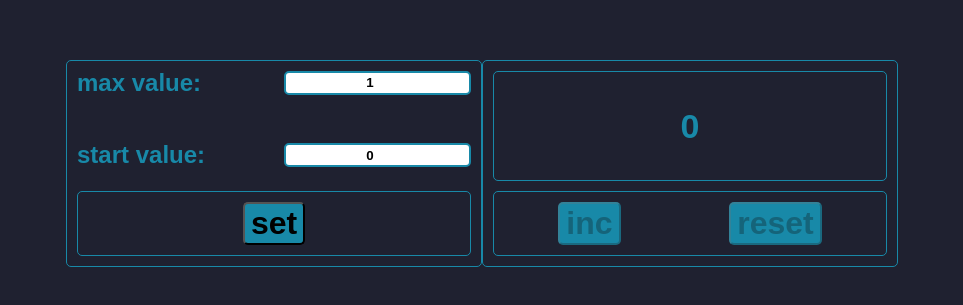
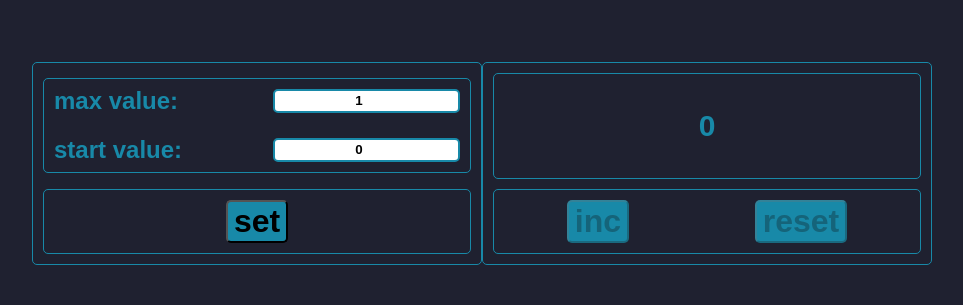
Before and after one commit to PizzerSpring/BlackCounter, a React (Vite) app: page / in a window 1280 px wide. Shown: the part 237-542 px from the top of the page, without its empty margins (158-1121 px from the left). Built offline with nearby package versions, Linux system fonts and the light colour scheme.

Commit message:
Fix styles for CounterSettings.tsx and CounterOutput.tsx

```diff
--- a/src/Counter.module.css
+++ b/src/Counter.module.css
@@ -21,15 +21,17 @@
     display: flex;
     flex-direction: column;
     justify-content: space-between;
-    flex: 0 0 48%;
-    min-width: 416px;
+    width: 450px;
 }
 
 .resultContainer {
     border: 1px solid #1889a8;
     border-radius: 5px;
-    flex: 0 0 48%;
-    min-width: 416px;
+    width: 450px;
+}
+
+.inputsContainer {
+    margin-top: 5px;
 }
 
 .outerP {
@@ -52,7 +54,7 @@
 
 .count {
     font-family: Arial, sans-serif;
-    font-size: 34px;
+    font-size: 30px;
     font-weight: bold;
     color: #1889a8;
     white-space: nowrap;
@@ -77,11 +79,6 @@
 .minContainer {
     display: flex;
     justify-content: space-between;
-}
-
-
-.valContainer {
-    margin-bottom: 20px;
 }
 
 .counterPad {
@@ -113,6 +110,5 @@
 }
 
 .activeSize {
-    font-size: 24px;
-    white-space: nowrap;
+    /*font-size: 30px;*/
 }
--- a/src/components/CounterSettings.tsx
+++ b/src/components/CounterSettings.tsx
@@ -13,7 +13,15 @@ type CounterSettingsType = {
     disSet: boolean
 }
 
-export const CounterSettings = ({setValue, startValue, setStartValue, maxValue, setMaxValue, error, disSet}: CounterSettingsType) => {
+export const CounterSettings = ({
+                                    setValue,
+                                    startValue,
+                                    setStartValue,
+                                    maxValue,
+                                    setMaxValue,
+                                    error,
+                                    disSet
+                                }: CounterSettingsType) => {
 
     const isCheckedSet = !!error || maxValue === 0 || disSet;
 
@@ -29,6 +37,7 @@ export const CounterSettings = ({setValue, startValue, setStartValue, maxValue,
 
     return (
         <div className={`${style.settingsContainer} ${style.outerP}`}>
+            <div className={`${style.borderCounter} ${style.outerP} ${style.inputsContainer}`}>
                 <div className={style.maxContainer}>
                     <span className={style.val}>{'max value:'}</span>
                     <Input className={style.field} callback={onChangeMaxValueHandler} value={maxValue}/>
@@ -37,6 +46,7 @@ export const CounterSettings = ({setValue, startValue, setStartValue, maxValue,
                     <span className={style.val}>{'start value:'}</span>
                     <Input className={style.field} callback={onChangeMinValueHandler} value={startValue}/>
                 </div>
+            </div>
             <div className={`${style.borderCounter} ${style.outerP} ${style.center}`}>
                 <Button disabled={isCheckedSet} title={'set'} callback={setValue} className={style.btn}/>
             </div>
```
Lines whose indentation alone changed are shown as unchanged.
